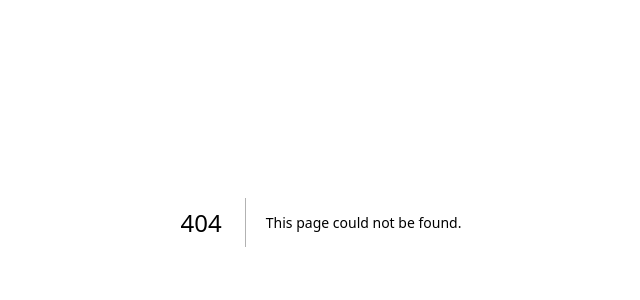
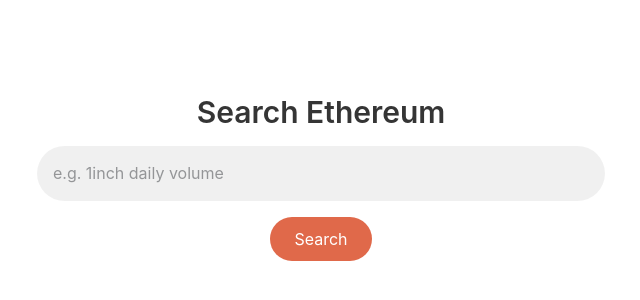
Before and after one commit to theshadowagent/sahara-web, a Next.js app: page /SearchPage in a window 1280 px wide. Before the commit this address had no page. Shown: the part 178-478 px from the top of the page, without its empty margins (319-959 px from the left). Built offline with nearby package versions, Linux system fonts and the light colour scheme.

Commit message:
added search page

```diff
--- a/package.json
+++ b/package.json
@@ -9,6 +9,9 @@
     "lint": "next lint"
   },
   "dependencies": {
+    "@emotion/react": "^11.10.5",
+    "@emotion/styled": "^11.10.5",
+    "@mui/material": "^5.10.12",
     "next": "13.0.2",
     "react": "18.2.0",
     "react-dom": "18.2.0"
--- /dev/null
+++ b/pages/SearchPage.js
@@ -0,0 +1,41 @@
+import { Box, Button, Container, TextField, Typography } from "@mui/material";
+
+export const SearchPage = () => {
+  return <Container maxWidth="sm">
+    <Box
+      sx={{
+        textAlign: "center",
+        height: "80vh",
+        display: "flex",
+        flexDirection: "column",
+        justifyContent: "center",
+        alignItems: "center"
+    }}>
+      <Typography variant="h3">
+        Search Ethereum
+      </Typography>
+      <TextField
+        sx={{ mt: 3, width: "100%" }}
+        variant="filled"
+        label={undefined}
+        InputProps={{
+          sx: {
+            borderRadius: "30px",
+            "input": {
+              paddingTop: "16px",
+              paddingBottom: "16px",
+            }
+          }
+        }}
+        placeholder="e.g. 1inch daily volume"
+      />
+      <Button
+        sx={{ mt: 3, width: "min-content" }}
+        variant="contained">
+        Search
+      </Button>
+    </Box>
+  </Container>
+}
+
+export default SearchPage
--- a/pages/_app.js
+++ b/pages/_app.js
@@ -1,7 +1,11 @@
 import '../styles/globals.css'
+import { theme } from "../styles/theme";
+import { ThemeProvider } from "@mui/material";
 
 function MyApp({ Component, pageProps }) {
-  return <Component {...pageProps} />
+  return <ThemeProvider theme={theme}>
+    <Component {...pageProps} />
+  </ThemeProvider>
 }
 
 export default MyApp
--- a/styles/globals.css
+++ b/styles/globals.css
@@ -15,12 +15,11 @@
   box-sizing: border-box;
 }
 
-@media (prefers-color-scheme: dark) {
-  html {
-    color-scheme: dark;
-  }
-  body {
-    color: white;
-    background: black;
-  }
+
+/* should be in theme.js someday */
+.MuiInputLabel-shrink {
+  font-size: 13px !important;
+  line-height: 18px !important;
+  transform: translate(16px, 8px) scale(1) !important;
+  color: #71747A !important;
 }
--- /dev/null
+++ b/styles/theme.js
@@ -0,0 +1,245 @@
+import { createTheme } from "@mui/material";
+
+export const theme = createTheme({
+  palette: {
+    primary: {
+      main: "#E0694A",
+    },
+    secondary: {
+      main: "rgba(0, 0, 0, 0.1)"
+    }
+  },
+  spacing: [0, 4, 8, 16, 24, 32, 64],
+  components: {
+    MuiMenuItem: {
+      styleOverrides: {
+        root: {
+          '& .MuiListItemIcon-root': {
+            minWidth: "20px",
+            marginRight: "8px"
+          },
+          '& .MuiListItemText-root': {
+            display: "flex",
+            justifyContent: "flex-start",
+            '& .MuiTypography-root': {
+              fontSize: "14px",
+              fontWeight: "400 !important",
+              color: "#696969"
+            }
+          }
+        }
+      }
+    },
+    MuiAppBar: {
+      styleOverrides: {
+        root: {
+          borderRadius: 0,
+        }
+      }
+    },
+    MuiPaper: {
+      styleOverrides: {
+        root: {
+          borderRadius: 8,
+        },
+        elevation1: {
+          boxShadow: "0px 0px 16px rgba(0,0,0,0.1)"
+        }
+      }
+    },
+    MuiDialog: {
+      styleOverrides: {
+        paper: {
+          maxWidth: "520px",
+          backgroundImage: "inherit",
+          borderRadius: "24px",
+          padding: "24px 48px"
+        }
+      }
+    },
+    MuiDialogTitle: {
+      styleOverrides: {
+        root: {
+          color: "#353535",
+          fontSize: 24,
+          fontWeight: 600,
+          paddingBottom: 8
+        }
+      }
+    },
+    MuiLink: {
+      styleOverrides: {
+        root: {
+          textDecoration: "none"
+        }
+      }
+    },
+    MuiContainer: {
+      styleOverrides: {
+        root: {
+          paddingTop: 36
+        }
+      }
+    },
+    MuiButton: {
+      styleOverrides: {
+        root: {
+          boxShadow: "none",
+          "&.Mui-disabled.MuiTypography-root": {
+            color: "rgba(0, 0, 0, 0.26) !important"
+          }
+        },
+        text: {
+          fontSize: "0.9375rem"
+        },
+        contained: {
+          padding: "0.5rem 1.5rem",
+          color: "#fff",
+          borderRadius: "30px",
+          "&:hover": {
+            boxShadow: "none"
+          }
+        },
+        containedSecondary: {
+          color: "rgba(0, 0, 0, 0.54)"
+        },
+        outlined: {
+          padding: "0.5rem 1.5rem",
+          borderRadius: "30px",
+          "&:hover": {
+            boxShadow: "none"
+          },
+        }
+      }
+    },
+    MuiChip: {
+      styleOverrides: {
+        label: {
+          color: "rgba(0, 0, 0, 0.6)"
+        }
+      }
+    },
+    MuiInputBase: {
+      styleOverrides: {
+        root: {
+          paddingLeft: "0px !important",
+          paddingRight: "0px !important"
+        }
+      }
+    },
+    MuiFilledInput: {
+      styleOverrides: {
+        root: {
+          borderRadius: 8,
+          '&::before': {
+            borderBottom: "0px !important",
+          },
+          '&::after': {
+            borderBottom: "0px !important",
+          }
+        },
+        input: {
+          paddingLeft: "16px !important",
+          paddingRight: "16px !important",
+          color: "#171A1F",
+          '&:-webkit-autofill': {
+            borderRadius: "inherit"
+          }
+        }
+      }
+    },
+    MuiInputLabel: {
+      styleOverrides: {
+        root: {
+          fontSize: "15px",
+          lineHeight: "24px",
+          transform: "translate(16px, 16px) scale(1)",
+          color: "#9D9FA3",
+          marginTop: "0 !important",
+        },
+        // moved in globals.css for hacky reasons
+        shrink: {
+          // fontSize: "13px",
+          // lineHeight: "18px",
+          // transform: "translate(16px, 8px) scale(1)",
+          // color: "#71747A"
+        }
+      }
+    },
+    MuiAutocomplete: {
+      styleOverrides: {
+        root: {
+          '& .MuiFilledInput-root': {
+            paddingLeft: 16,
+            '& .MuiFilledInput-input': {
+              lineHeight: "24px",
+              padding: "0px",
+              paddingTop: "6px",
+              paddingBottom: "8px"
+            }
+          },
+        }
+      }
+    },
+    MuiTypography: {
+      styleOverrides: {
+        paragraph: {
+          marginBottom: "8px"
+        }
+      }
+    }
+  },
+  typography: {
+    fontFamily: '"Inter", BlinkMacSystemFont, Segoe UI, Roboto, Oxygen, Ubuntu, Cantarell, Fira Sans, Droid Sans, Helvetica Neue, sans-serif !important;',
+    fontWeightMedium: 500,
+    button: {
+      color: "#fff",
+      fontWeight: 400,
+      fontSize: "1rem",
+      textTransform: "none",
+    },
+    h3: {
+      color: "#353535",
+      fontSize: 30,
+      fontWeight: 600
+    },
+    h4: {
+      color: "#353535",
+      fontSize: 24,
+      fontWeight: 600
+    },
+    h5: {
+      color: "#353535",
+      fontSize: 18,
+      fontWeight: 500
+    },
+    h6: {
+      color: "#353535",
+      lineHeight: 1.334,
+      fontSize: 16,
+      fontWeight: 500
+    },
+    subtitle1: {
+      marginTop: "16px",
+      lineHeight: 1.5,
+      fontWeight: 400,
+      color: "#696969"
+    },
+    subtitle2: {
+      marginTop: "14px",
+      lineHeight: 1.5,
+      fontWeight: 400,
+      color: "rgba(0, 0, 0, 0.40)"
+    },
+    medium: {
+      fontWeight: 500
+    },
+    highlight: {
+      fontWeight: 500,
+      color: "rgba(0, 0, 0, 0.54)",
+      backgroundColor: "rgba(0, 0, 0, 0.1)",
+      borderRadius: 4,
+      padding: 2
+    }
+  },
+});
```
Also changed, not shown: pages/index.js (+4 -60 lines), 1 other file (tests, documents, lock files or other folders).
